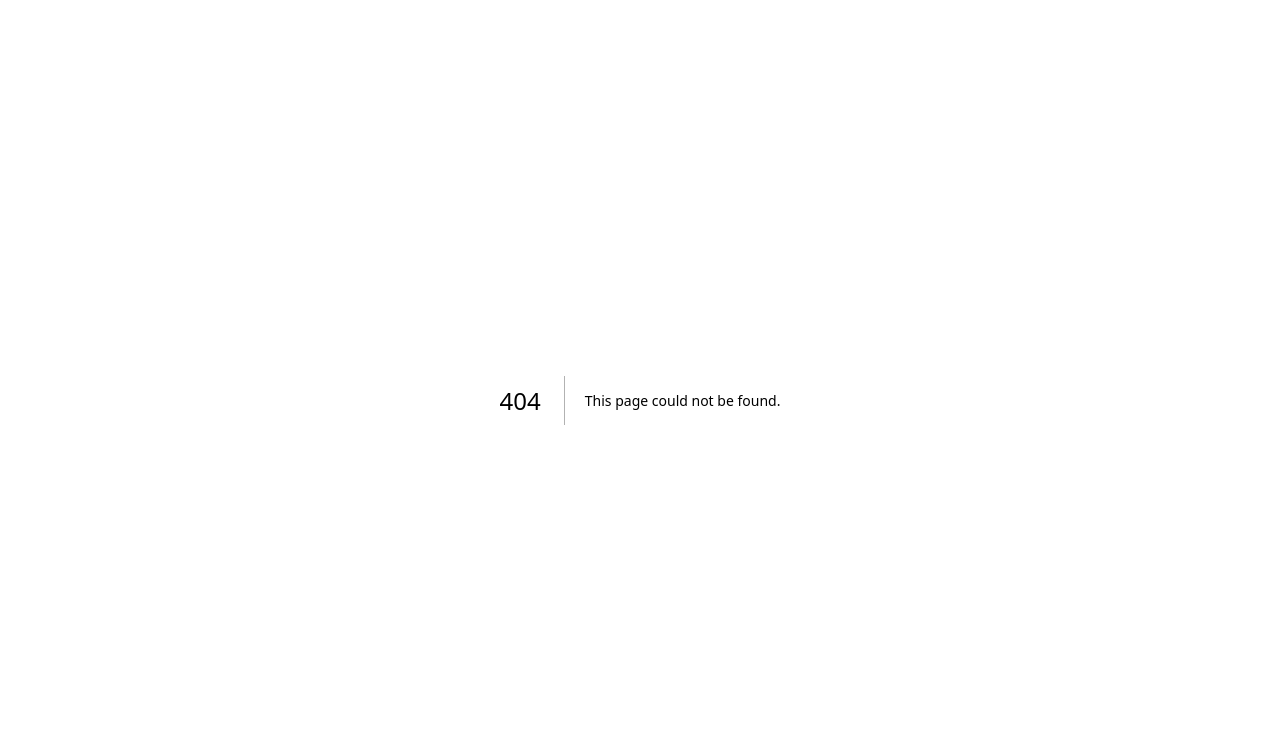
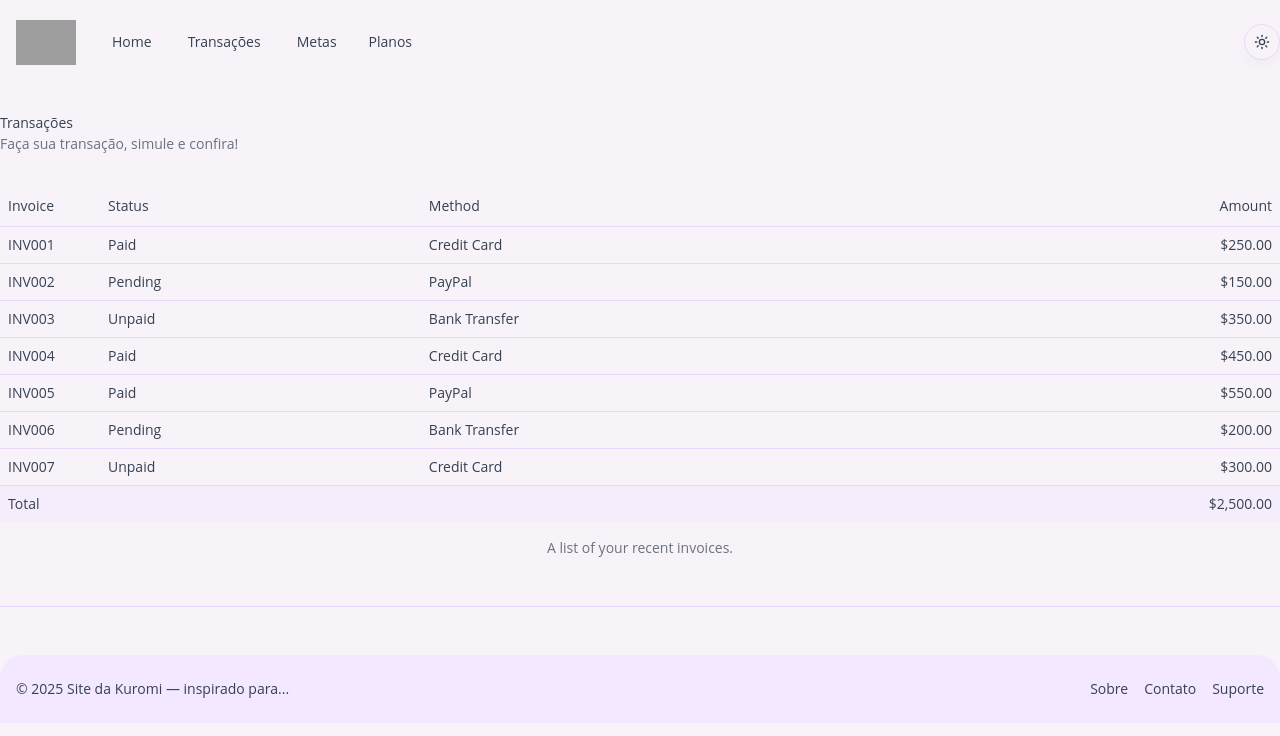
Before and after one commit to davithekid/finances, a Next.js app in the folder front-end/app/: page /transacoes in a window 1280 px wide. Before the commit this address had no page. Shown: the top 736 px of the page. Built offline with nearby package versions, Linux system fonts and the light colour scheme; grey boxes are pictures that could not be loaded.

Commit message:
feat(transacao): iniciando a pagina de transações

```diff
--- /dev/null
+++ b/front-end/app/src/app/transacoes/page.jsx
@@ -0,0 +1,23 @@
+import Footer from "@/components/blocks/Footer/Footer";
+import { NavigationMenuDemo } from "@/components/blocks/navbar/Navbar";
+import { SeparatorTransacao } from "@/components/blocks/separator/separatorTransacao";
+import { ModeToggle } from "@/components/themes/mode-toggle";
+
+export default function transacoes() {
+    return (
+        <>
+            <nav>
+                <header className="mx-auto container flex justify-between py-6">
+                    <NavigationMenuDemo />
+                    <ModeToggle />
+                </header>
+            </nav>
+
+            <main className="mx-auto container py-8">
+                <SeparatorTransacao />
+            </main>
+
+            <Footer />
+        </>
+    )
+}
--- /dev/null
+++ b/front-end/app/src/components/blocks/card/transacao.jsx
@@ -0,0 +1,63 @@
+import { Button } from "@/components/ui/button"
+import {
+  Card,
+  CardAction,
+  CardContent,
+  CardDescription,
+  CardFooter,
+  CardHeader,
+  CardTitle,
+} from "@/components/ui/card"
+import { Input } from "@/components/ui/input"
+import { Label } from "@/components/ui/label"
+
+export function CardTransacao() {
+  return (
+    <Card className="w-full max-w-sm">
+      <CardHeader>
+        <CardTitle>Login to your account</CardTitle>
+        <CardDescription>
+          Enter your email below to login to your account
+        </CardDescription>
+        <CardAction>
+          <Button variant="link">Sign Up</Button>
+        </CardAction>
+      </CardHeader>
+      <CardContent>
+        <form>
+          <div className="flex flex-col gap-6">
+            <div className="grid gap-2">
+              <Label htmlFor="email">Email</Label>
+              <Input
+                id="email"
+                type="email"
+                placeholder="m@example.com"
+                required
+              />
+            </div>
+            <div className="grid gap-2">
+              <div className="flex items-center">
+                <Label htmlFor="password">Password</Label>
+                <a
+                  href="#"
+                  className="ml-auto inline-block text-sm underline-offset-4 hover:underline"
+                >
+                  Forgot your password?
+                </a>
+              </div>
+              <Input id="password" type="password" required />
+            </div>
+          </div>
+        </form>
+      </CardContent>
+      <CardFooter className="flex-col gap-2">
+        <Button type="submit" className="w-full">
+          Login
+        </Button>
+        <Button variant="outline" className="w-full">
+          Login with Google
+        </Button>
+      </CardFooter>
+    </Card>
+  )
+}
--- a/front-end/app/src/components/blocks/navbar/Navbar.jsx
+++ b/front-end/app/src/components/blocks/navbar/Navbar.jsx
@@ -58,21 +58,21 @@ export function NavigationMenuDemo() {
         <NavigationMenu viewport={false}>
             <NavigationMenuList>
                 <NavigationMenuLink asChild className={navigationMenuTriggerStyle()}>
-                    <Link href="/docs"><img src="https://img.icons8.com/?size=512&id=CvGu0jSeBZLs&format=png" alt="" className="w-15" /></Link>
+                    <Link href="/"><img src="https://img.icons8.com/?size=512&id=CvGu0jSeBZLs&format=png" alt="" className="w-15" /></Link>
                 </NavigationMenuLink>
                 <NavigationMenuLink asChild className={navigationMenuTriggerStyle()}>
-                    <Link href="/docs">Home</Link>
+                    <Link href="/">Home</Link>
                 </NavigationMenuLink>
                 <NavigationMenuLink asChild className={navigationMenuTriggerStyle()}>
-                    <Link href="/docs">Transações</Link>
+                    <Link href="/transacoes">Transações</Link>
                 </NavigationMenuLink>
                 <NavigationMenuLink asChild className={navigationMenuTriggerStyle()}>
                     <Link href="/docs">Metas</Link>
                 </NavigationMenuLink>
+            </NavigationMenuList>
                 <NavigationMenuLink asChild className={navigationMenuTriggerStyle()}>
-                    <Link href="/docs">Histórico</Link>
+                    <Link href="/docs">Planos</Link>
                 </NavigationMenuLink>
-            </NavigationMenuList>
         </NavigationMenu>
     )
 }
--- /dev/null
+++ b/front-end/app/src/components/blocks/separator/separatorTransacao.jsx
@@ -0,0 +1,20 @@
+import { Separator } from "@/components/ui/separator"
+import { CardTransacao } from "../card/transacao"
+import { TableDemo } from "../table/table"
+
+export function SeparatorTransacao() {
+    return (
+        <div>
+            <div className="space-y-1">
+                <h4 className="text-sm leading-none font-medium">Transações</h4>
+                <p className="text-muted-foreground text-sm">
+                    Faça sua transação, simule e confira!
+                </p>
+            </div>
+            <div className="mx-auto container py-8">
+                <TableDemo />
+            </div>
+            <Separator className="my-4" />
+        </div>
+    )
+}
--- /dev/null
+++ b/front-end/app/src/components/blocks/table/table.jsx
@@ -0,0 +1,87 @@
+import {
+  Table,
+  TableBody,
+  TableCaption,
+  TableCell,
+  TableFooter,
+  TableHead,
+  TableHeader,
+  TableRow,
+} from "@/components/ui/table"
+
+const invoices = [
+  {
+    invoice: "INV001",
+    paymentStatus: "Paid",
+    totalAmount: "$250.00",
+    paymentMethod: "Credit Card",
+  },
+  {
+    invoice: "INV002",
+    paymentStatus: "Pending",
+    totalAmount: "$150.00",
+    paymentMethod: "PayPal",
+  },
+  {
+    invoice: "INV003",
+    paymentStatus: "Unpaid",
+    totalAmount: "$350.00",
+    paymentMethod: "Bank Transfer",
+  },
+  {
+    invoice: "INV004",
+    paymentStatus: "Paid",
+    totalAmount: "$450.00",
+    paymentMethod: "Credit Card",
+  },
+  {
+    invoice: "INV005",
+    paymentStatus: "Paid",
+    totalAmount: "$550.00",
+    paymentMethod: "PayPal",
+  },
+  {
+    invoice: "INV006",
+    paymentStatus: "Pending",
+    totalAmount: "$200.00",
+    paymentMethod: "Bank Transfer",
+  },
+  {
+    invoice: "INV007",
+    paymentStatus: "Unpaid",
+    totalAmount: "$300.00",
+    paymentMethod: "Credit Card",
+  },
+]
+
+export function TableDemo() {
+  return (
+    <Table>
+      <TableCaption>A list of your recent invoices.</TableCaption>
+      <TableHeader>
+        <TableRow>
+          <TableHead className="w-[100px]">Invoice</TableHead>
+          <TableHead>Status</TableHead>
+          <TableHead>Method</TableHead>
+          <TableHead className="text-right">Amount</TableHead>
+        </TableRow>
+      </TableHeader>
+      <TableBody>
+        {invoices.map((invoice) => (
+          <TableRow key={invoice.invoice}>
+            <TableCell className="font-medium">{invoice.invoice}</TableCell>
+            <TableCell>{invoice.paymentStatus}</TableCell>
+            <TableCell>{invoice.paymentMethod}</TableCell>
+            <TableCell className="text-right">{invoice.totalAmount}</TableCell>
+          </TableRow>
+        ))}
+      </TableBody>
+      <TableFooter>
+        <TableRow>
+          <TableCell colSpan={3}>Total</TableCell>
+          <TableCell className="text-right">$2,500.00</TableCell>
+        </TableRow>
+      </TableFooter>
+    </Table>
+  )
+}
--- a/front-end/app/src/components/graficos/BarLabel.jsx
+++ b/front-end/app/src/components/graficos/BarLabel.jsx
@@ -53,7 +53,6 @@ export function ChartBarLabel() {
               bottom: 10,
             }}
           >
-            {/* removido o grid para ficar clean */}
             <XAxis
               dataKey="month"
               tickLine={false}
--- a/front-end/app/src/components/graficos/LineChart.jsx
+++ b/front-end/app/src/components/graficos/LineChart.jsx
@@ -53,7 +53,6 @@ export function ChartLineLinear() {
               bottom: 10,
             }}
           >
-            {/* removido o grid para deixar limpo */}
             <XAxis
               dataKey="month"
               tickLine={false}
```
